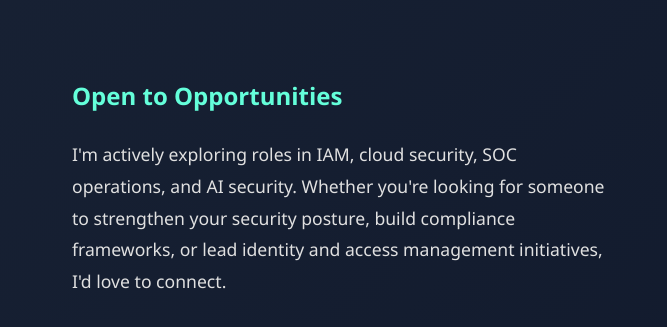
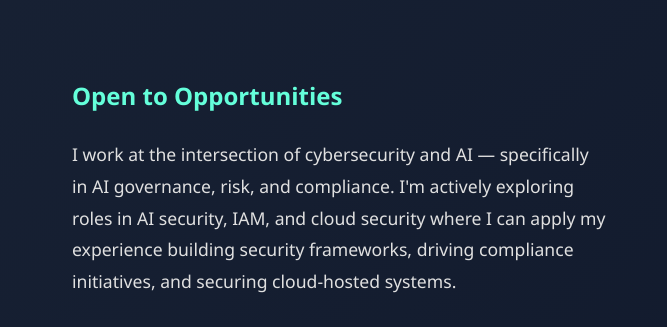
Before and after one commit to Samriddhi5/Samriddhi5.github.io, a plain HTML site: page index.html in a window 1280 px wide. Shown: the part 5237-5564 px from the top of the page, 0-667 px from the left. Drawn offline with Linux system fonts and the light colour scheme.

Commit message:
Update index.html

```diff
--- a/index.html
+++ b/index.html
@@ -571,9 +571,10 @@
             <div class="contact-info">
                 <h3>Open to Opportunities</h3>
                 <p>
-                    I'm actively exploring roles in IAM, cloud security, SOC operations, and AI security.
-                    Whether you're looking for someone to strengthen your security posture, build compliance frameworks,
-                    or lead identity and access management initiatives, I'd love to connect.
+                    I work at the intersection of cybersecurity and AI — specifically in AI governance,
+                    risk, and compliance. I'm actively exploring roles in AI security, IAM, and cloud
+                    security where I can apply my experience building security frameworks, driving
+                    compliance initiatives, and securing cloud-hosted systems.
                 </p>
                 <p>
                     Feel free to reach out through any of the channels.
```
